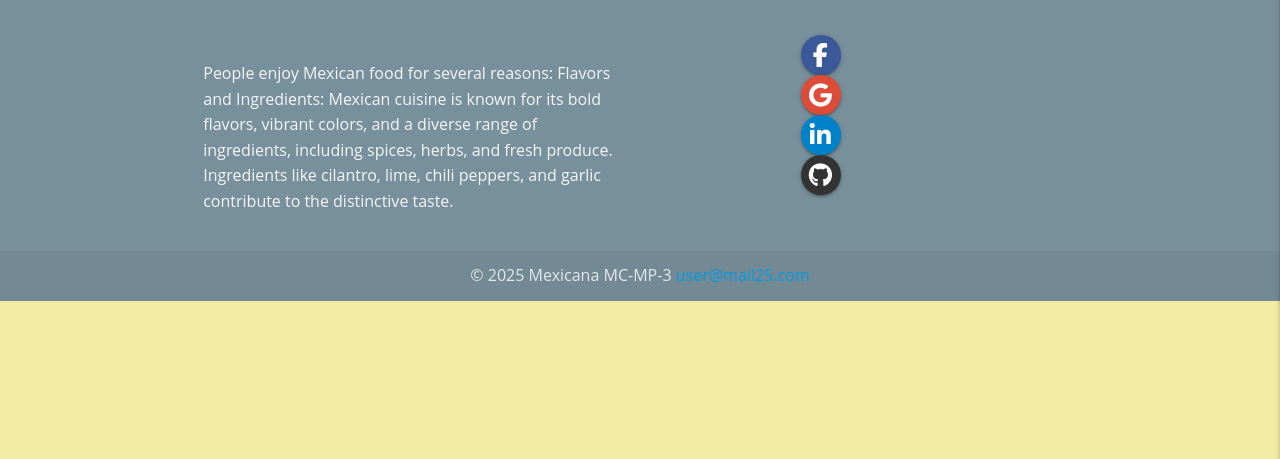
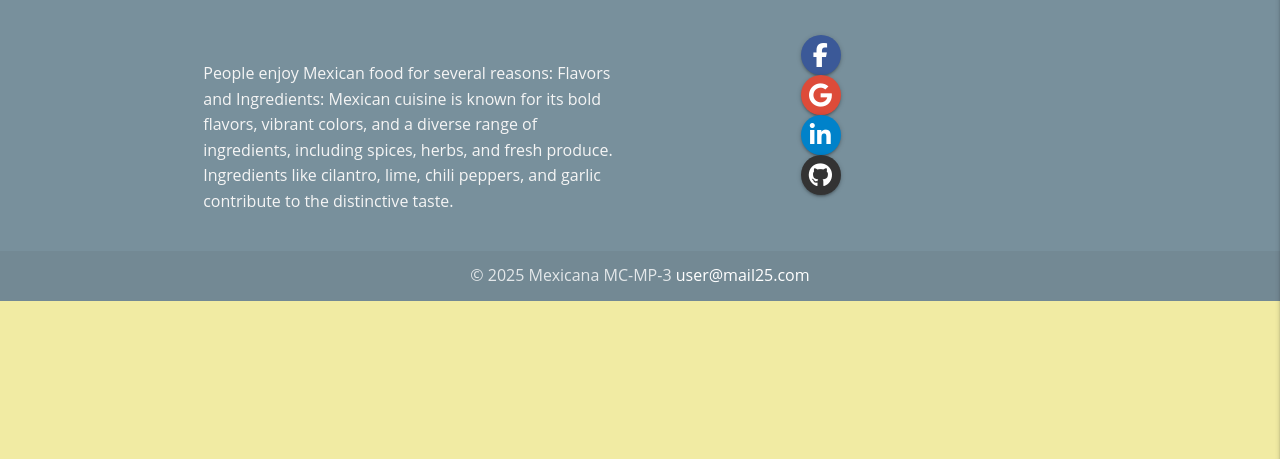
Before and after one commit to curran68/MP-3, a Flask app: page /get_recipes in a window 1280 px wide. Shown: the part 201-660 px from the top of the page. Run offline with Flask 3, Linux system fonts and the light colour scheme; data that the repository does not hold is empty; some libraries are stand-ins or nearby versions.

Commit message:
changes to link

```diff
--- a/templates/base.html
+++ b/templates/base.html
@@ -113,7 +113,8 @@
         <div class="footer-copyright">
           <div class="container center-align">
           © 2025 Mexicana MC-MP-3
-          <a href="mailto:user@mail25.com">user@mail25.com</a>
+          <a href="mailto:user@mail25.com" style="color: #ffffff;">user@mail25.com</a>
+
           </div>
         </div>
       </footer>
```
